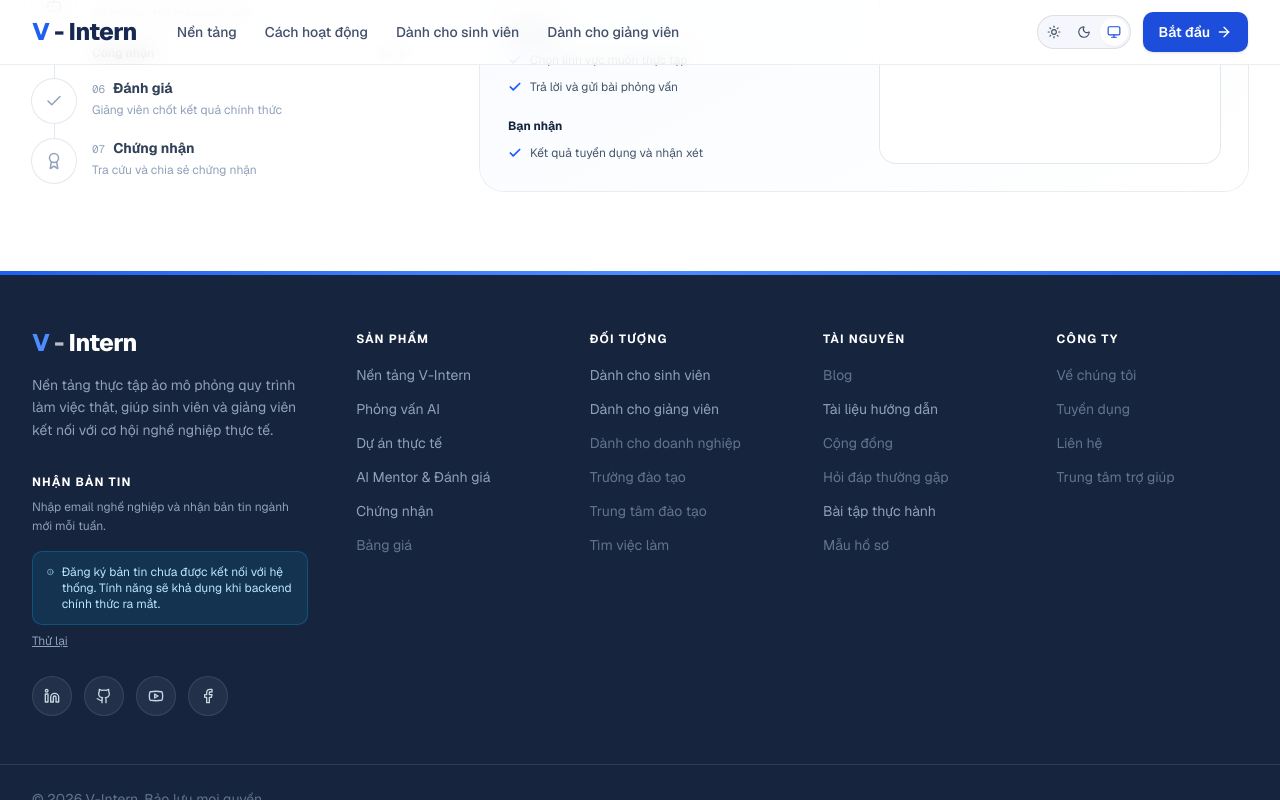
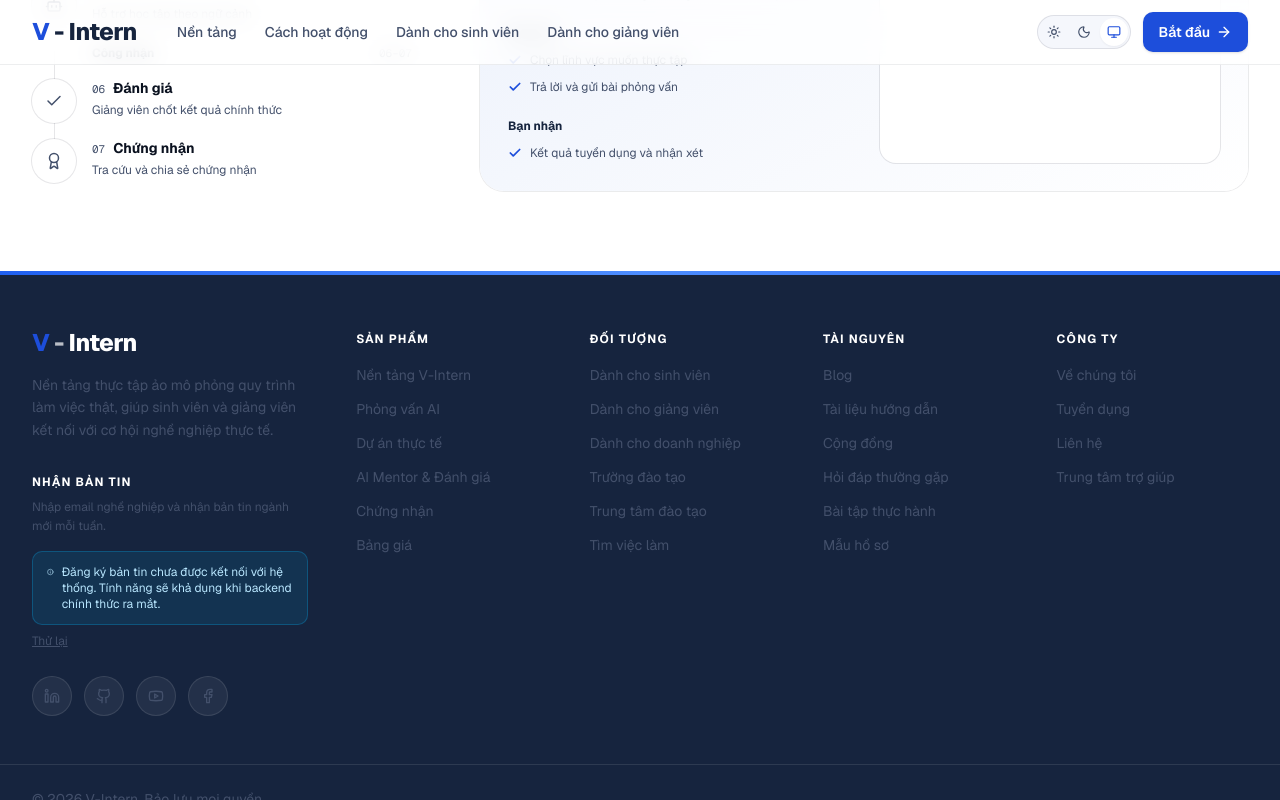
Before and after one commit to vanhoi04082006-pixel/V-Intern-FE, a Next.js app: page / in a window 1280 px wide. Both pictures are taken after typing "name@example.com" into the empty fields and a click on the button "Đăng ký". Shown: the part 2596-3396 px from the top of the page. Built offline with nearby package versions, Linux system fonts and the light colour scheme.

Commit message:
refactor(landing): swap hardcoded colors for semantic theme tokens
Navbar, hero, workflow, feature strip, audience cards, how-it-works,
footer, newsletter and logo now use background/card/border/brand
utilities, so the marketing page follows the dark theme instead of
hardcoded white and slate.

```diff
--- a/src/components/v-intern/footer.tsx
+++ b/src/components/v-intern/footer.tsx
@@ -75,7 +75,7 @@
             <li key={link.label}>
               <a
                 href={link.href}
-                className="rounded text-sm text-slate-400 transition-colors hover:text-white focus-visible:outline-none focus-visible:ring-2 focus-visible:ring-blue-400"
+                className="rounded text-sm text-muted-foreground transition-colors hover:text-white focus-visible:outline-none focus-visible:ring-2 focus-visible:ring-brand"
               >
                 {link.label}
               </a>
@@ -83,7 +83,7 @@
           ) : (
             <li key={link.label}>
               <span
-                className="cursor-default text-sm text-slate-500"
+                className="cursor-default text-sm text-muted-foreground"
                 title="Sắp ra mắt"
               >
                 {link.label}
@@ -110,7 +110,7 @@
         <div className="grid grid-cols-2 gap-x-6 gap-y-10 lg:grid-cols-[1.45fr_1fr_1fr_1fr_0.95fr] lg:gap-x-8">
           <div className="col-span-2 lg:col-span-1 lg:pr-4">
             <Logo inverse />
-            <p className="mt-4 max-w-xs text-sm leading-relaxed text-slate-400">
+            <p className="mt-4 max-w-xs text-sm leading-relaxed text-muted-foreground">
               Nền tảng thực tập ảo mô phỏng quy trình làm việc thật, giúp sinh
               viên và giảng viên kết nối với cơ hội nghề nghiệp thực tế.
             </p>
@@ -119,7 +119,7 @@
               <h2 className="text-xs font-bold uppercase tracking-widest text-white">
                 Nhận bản tin
               </h2>
-              <p className="mt-2 max-w-xs text-xs leading-relaxed text-slate-400">
+              <p className="mt-2 max-w-xs text-xs leading-relaxed text-muted-foreground">
                 Nhập email nghề nghiệp và nhận bản tin ngành mới mỗi tuần.
               </p>
               <NewsletterForm />
@@ -132,7 +132,7 @@
                     href={social.href}
                     target="_blank"
                     rel="noreferrer"
-                    className="flex h-10 w-10 items-center justify-center rounded-full border border-white/10 bg-white/[0.06] text-slate-300 transition-colors hover:border-blue-500 hover:bg-blue-600 hover:text-white focus-visible:outline-none focus-visible:ring-2 focus-visible:ring-blue-400 focus-visible:ring-offset-2 focus-visible:ring-offset-navy"
+                    className="flex h-10 w-10 items-center justify-center rounded-full border border-white/10 bg-white/[0.06] text-muted-foreground transition-colors hover:border-brand hover:bg-brand hover:text-white focus-visible:outline-none focus-visible:ring-2 focus-visible:ring-brand focus-visible:ring-offset-2 focus-visible:ring-offset-navy"
                   >
                     <span className="sr-only">{social.label}</span>
                     <social.icon className="h-4 w-4" aria-hidden="true" />
@@ -155,7 +155,7 @@
             paddingBottom: "calc(1.5rem + env(safe-area-inset-bottom))",
           }}
         >
-          <p className="text-sm text-slate-500">
+          <p className="text-sm text-muted-foreground">
             © {year} V-Intern. Bảo lưu mọi quyền.
           </p>
         </div>
--- a/src/components/v-intern/logo.tsx
+++ b/src/components/v-intern/logo.tsx
@@ -24,7 +24,7 @@
       <span className="sr-only">V-Intern</span>
       <span
         aria-hidden="true"
-        className={inverse ? "text-[#4D8DFF]" : "text-[#2060F0]"}
+        className={inverse ? "text-brand" : "text-brand"}
       >
         V
       </span>
@@ -32,14 +32,14 @@
         aria-hidden="true"
         className={cn(
           "mx-[0.2em]",
-          inverse ? "text-white/70" : "text-[#182850]"
+          inverse ? "text-white/70" : "text-navy"
         )}
       >
         -
       </span>
       <span
         aria-hidden="true"
-        className={inverse ? "text-white" : "text-[#182850]"}
+        className={inverse ? "text-white" : "text-navy"}
       >
         Intern
       </span>
--- a/src/components/v-intern/newsletter-form.tsx
+++ b/src/components/v-intern/newsletter-form.tsx
@@ -23,7 +23,7 @@
       <button
         type="button"
         onClick={() => setState("idle")}
-        className="mt-2 text-xs text-slate-400 underline focus-visible:outline-blue-400"
+        className="mt-2 text-xs text-muted-foreground underline focus-visible:outline-brand"
       >
         Thử lại
       </button>
@@ -34,7 +34,7 @@
         <div className="relative min-w-0 flex-1">
           <Mail
             aria-hidden="true"
-            className="pointer-events-none absolute left-3.5 top-1/2 h-4 w-4 -translate-y-1/2 text-slate-500"
+            className="pointer-events-none absolute left-3.5 top-1/2 h-4 w-4 -translate-y-1/2 text-muted-foreground"
           />
           <label htmlFor="footer-newsletter-email" className="sr-only">
             Email của bạn
@@ -52,12 +52,12 @@
             }}
             aria-invalid={state === "invalid"}
             aria-describedby="footer-newsletter-feedback"
-            className="h-11 w-full rounded-l-lg border border-white/10 bg-white/[0.06] pl-10 pr-3 text-sm text-white outline-none focus:ring-2 focus:ring-blue-500/40"
+            className="h-11 w-full rounded-l-lg border border-white/10 bg-white/[0.06] pl-10 pr-3 text-sm text-white outline-none focus:ring-2 focus:ring-accent0/40"
           />
         </div>
         <button
           type="submit"
-          className="rounded-r-lg bg-blue-600 px-4 text-sm font-semibold text-white focus-visible:outline-blue-400"
+          className="rounded-r-lg bg-brand px-4 text-sm font-semibold text-white focus-visible:outline-brand"
         >
           Đăng ký
         </button>
--- a/src/components/v-intern/section-heading.tsx
+++ b/src/components/v-intern/section-heading.tsx
@@ -15,7 +15,7 @@
         {title}
       </h2>
       {subtitle ? (
-        <p className="mt-4 text-base leading-relaxed text-slate-500">
+        <p className="mt-4 text-base leading-relaxed text-muted-foreground">
           {subtitle}
         </p>
       ) : null}
--- a/src/components/v-intern/workflow.tsx
+++ b/src/components/v-intern/workflow.tsx
@@ -32,9 +32,9 @@
       {facts.map((f) => (
         <li
           key={f}
-          className="flex items-start gap-3 rounded-lg bg-blue-50/60 p-3 text-xs leading-relaxed text-slate-600"
+          className="flex items-start gap-3 rounded-lg bg-accent/60 p-3 text-xs leading-relaxed text-muted-foreground"
         >
-          <CircleCheck size={16} className="shrink-0 text-blue-600" />
+          <CircleCheck size={16} className="shrink-0 text-brand" />
           {f}
         </li>
       ))}
@@ -205,8 +205,8 @@
 
 function StepDetail({ step }: { step: Step }) {
   return (
-    <div className="mt-5 border-t border-slate-200/80 pt-5">
-      <p className="text-sm leading-relaxed text-slate-600">{step.detail}</p>
+    <div className="mt-5 border-t border-border/80 pt-5">
+      <p className="text-sm leading-relaxed text-muted-foreground">{step.detail}</p>
 
       <div className="mt-5 space-y-5">
         <div>
@@ -215,10 +215,10 @@
             {step.does.map((item) => (
               <li
                 key={item}
-                className="flex gap-2 text-xs leading-relaxed text-slate-600"
+                className="flex gap-2 text-xs leading-relaxed text-muted-foreground"
               >
                 <Check
-                  className="mt-0.5 h-3.5 w-3.5 shrink-0 text-blue-600"
+                  className="mt-0.5 h-3.5 w-3.5 shrink-0 text-brand"
                   strokeWidth={3}
                   aria-hidden="true"
                 />
@@ -230,9 +230,9 @@
 
         <div>
           <p className="text-xs font-bold text-navy">Bạn nhận</p>
-          <p className="mt-2.5 flex gap-2 text-xs leading-relaxed text-slate-600">
+          <p className="mt-2.5 flex gap-2 text-xs leading-relaxed text-muted-foreground">
             <Check
-              className="mt-0.5 h-3.5 w-3.5 shrink-0 text-blue-600"
+              className="mt-0.5 h-3.5 w-3.5 shrink-0 text-brand"
               strokeWidth={3}
               aria-hidden="true"
             />
@@ -248,12 +248,12 @@
   return (
     <div
       aria-hidden="true"
-      className="rounded-2xl bg-white p-5 ring-1 ring-slate-200"
+      className="rounded-2xl bg-card p-5 ring-1 ring-border"
     >
-      <p className="font-mono text-[10px] uppercase leading-none tracking-[0.18em] text-slate-400">
+      <p className="font-mono text-[10px] uppercase leading-none tracking-[0.18em] text-muted-foreground">
         {step.artifact}
       </p>
-      <div className="mt-3 h-px bg-slate-100" aria-hidden="true" />
+      <div className="mt-3 h-px bg-border" aria-hidden="true" />
       <div className="mt-3.5">{step.preview}</div>
     </div>
   );
@@ -269,7 +269,7 @@
   return (
     <section
       id="workflow"
-      className="bg-white py-20 scroll-mt-20"
+      className="bg-card py-20 scroll-mt-20"
       aria-label="Quy trình thực tập ảo"
     >
       <div className="mx-auto max-w-7xl px-4 md:px-6 lg:px-8">
@@ -284,7 +284,7 @@
           <div className="relative">
             <span
               aria-hidden="true"
-              className="absolute bottom-[30px] left-[22px] top-0 w-px bg-slate-200"
+              className="absolute bottom-[30px] left-[22px] top-0 w-px bg-border"
             />
 
             {PHASES.map((phase) => (
@@ -293,7 +293,7 @@
                   <h3 className="text-xs font-bold leading-none text-navy">
                     {phase.name}
                   </h3>
-                  <p className="font-mono text-[11px] leading-none text-slate-400">
+                  <p className="font-mono text-[11px] leading-none text-muted-foreground">
                     {phase.range}
                   </p>
                 </div>
@@ -319,15 +319,15 @@
                             delay: reduceMotion ? 0 : index * 0.06,
                             ease: [0.21, 0.47, 0.32, 0.98],
                           }}
-                          className="group flex w-full items-center gap-4 rounded-2xl py-2 pr-3 text-left focus-visible:outline-none focus-visible:ring-2 focus-visible:ring-blue-500 focus-visible:ring-offset-2 focus-visible:ring-offset-white"
+                          className="group flex w-full items-center gap-4 rounded-2xl py-2 pr-3 text-left focus-visible:outline-none focus-visible:ring-2 focus-visible:ring-accent0 focus-visible:ring-offset-2 focus-visible:ring-offset-white"
                         >
                           <span
                             className={
                               isActive
-                                ? "flex h-11 w-11 shrink-0 items-center justify-center rounded-full bg-navy text-white ring-4 ring-blue-50"
+                                ? "flex h-11 w-11 shrink-0 items-center justify-center rounded-full bg-navy text-white ring-4 ring-accent"
                                 : isDone
-                                  ? "flex h-11 w-11 shrink-0 items-center justify-center rounded-full bg-blue-600 text-white transition-colors"
-                                  : "flex h-11 w-11 shrink-0 items-center justify-center rounded-full bg-white text-slate-400 ring-1 ring-slate-200 transition-colors group-hover:text-blue-500 group-hover:ring-blue-300"
+                                  ? "flex h-11 w-11 shrink-0 items-center justify-center rounded-full bg-brand text-white transition-colors"
+                                  : "flex h-11 w-11 shrink-0 items-center justify-center rounded-full bg-card text-muted-foreground ring-1 ring-border transition-colors group-hover:text-brand group-hover:ring-brand/60"
                             }
                           >
                             <item.icon
@@ -338,14 +338,14 @@
 
                           <span className="min-w-0 flex-1">
                             <span className="flex items-baseline gap-2">
-                              <span className="font-mono text-[11px] leading-none text-slate-400">
+                              <span className="font-mono text-[11px] leading-none text-muted-foreground">
                                 {String(index + 1).padStart(2, "0")}
                               </span>
                               <span
                                 className={
                                   isActive
                                     ? "text-sm font-bold leading-none text-navy"
-                                    : "text-sm font-bold leading-none text-slate-700"
+                                    : "text-sm font-bold leading-none text-foreground"
                                 }
                               >
                                 {item.name}
@@ -354,8 +354,8 @@
                             <span
                               className={
                                 isActive
-                                  ? "mt-1.5 block text-xs leading-relaxed text-slate-600"
-                                  : "mt-1.5 block text-xs leading-relaxed text-slate-400"
+                                  ? "mt-1.5 block text-xs leading-relaxed text-muted-foreground"
+                                  : "mt-1.5 block text-xs leading-relaxed text-muted-foreground"
                               }
                             >
                               {item.summary}
@@ -383,7 +383,7 @@
           </div>
 
           <div className="hidden lg:block">
-            <div className="sticky top-24 rounded-3xl bg-gradient-to-br from-[#F7FAFF] to-white p-7 ring-1 ring-slate-200/80">
+            <div className="sticky top-24 rounded-3xl bg-gradient-to-br from-accent to-card p-7 ring-1 ring-border/80">
               <AnimatePresence mode="wait" initial={false}>
                 <motion.div
                   key={step.name}
@@ -398,13 +398,13 @@
                 >
                   <div className="grid gap-8 sm:grid-cols-2">
                     <div>
-                      <p className="font-mono text-[11px] leading-none text-slate-400">
+                      <p className="font-mono text-[11px] leading-none text-muted-foreground">
                         {step.range}
                       </p>
                       <h3 className="mt-2 text-lg font-bold leading-tight text-navy">
                         {step.phase}
                       </h3>
-                      <span className="mt-4 block h-px w-10 bg-blue-400" />
+                      <span className="mt-4 block h-px w-10 bg-brand" />
                       <h4 className="mt-5 text-base font-bold text-navy">
                         {step.name}
                       </h4>
```
Also changed, not shown: src/components/v-intern/audience-cards.tsx (+9 -9 lines), src/components/v-intern/feature-strip.tsx (+4 -4 lines), src/components/v-intern/hero.tsx (+19 -19 lines), src/components/v-intern/how-it-works.tsx (+4 -4 lines).
